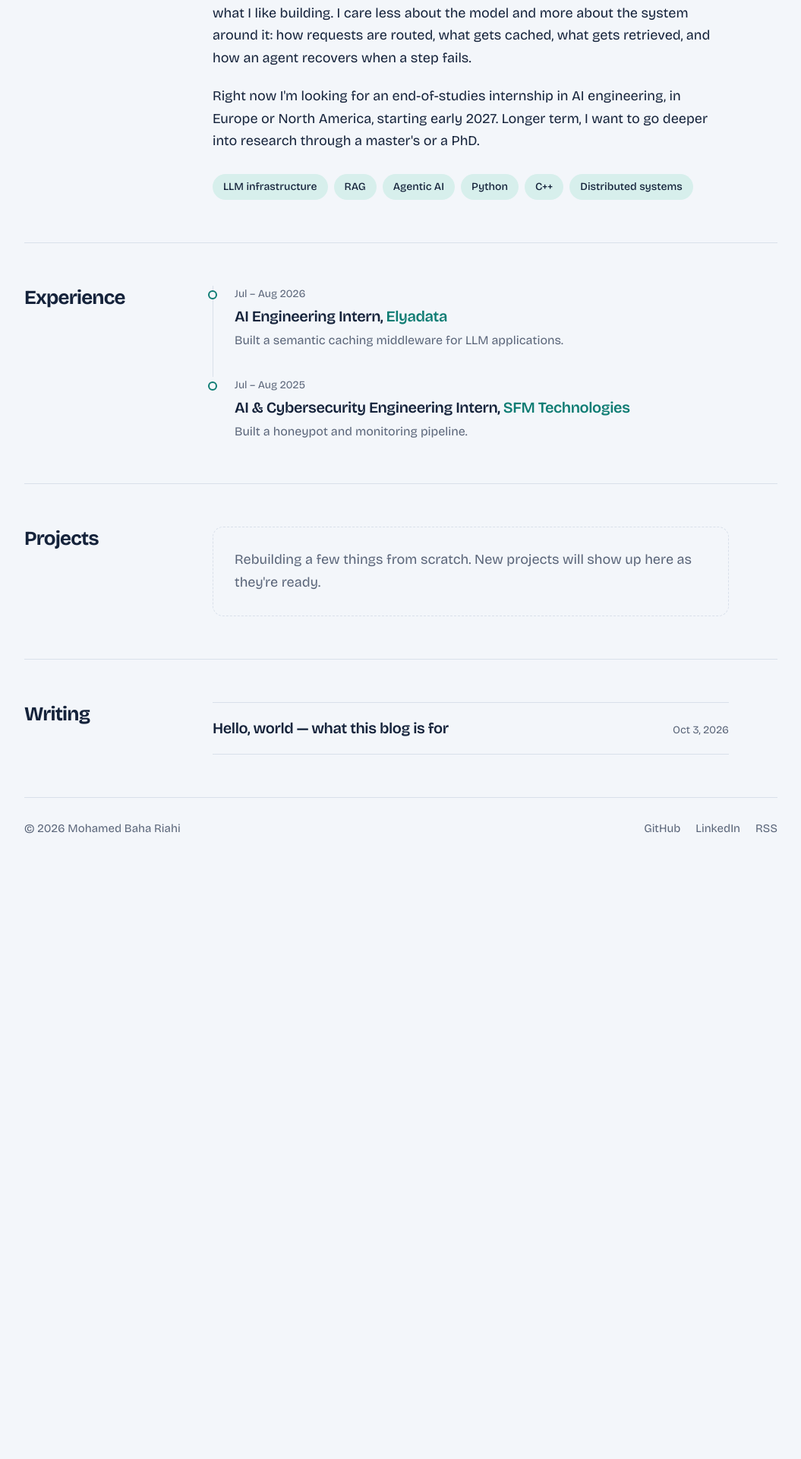
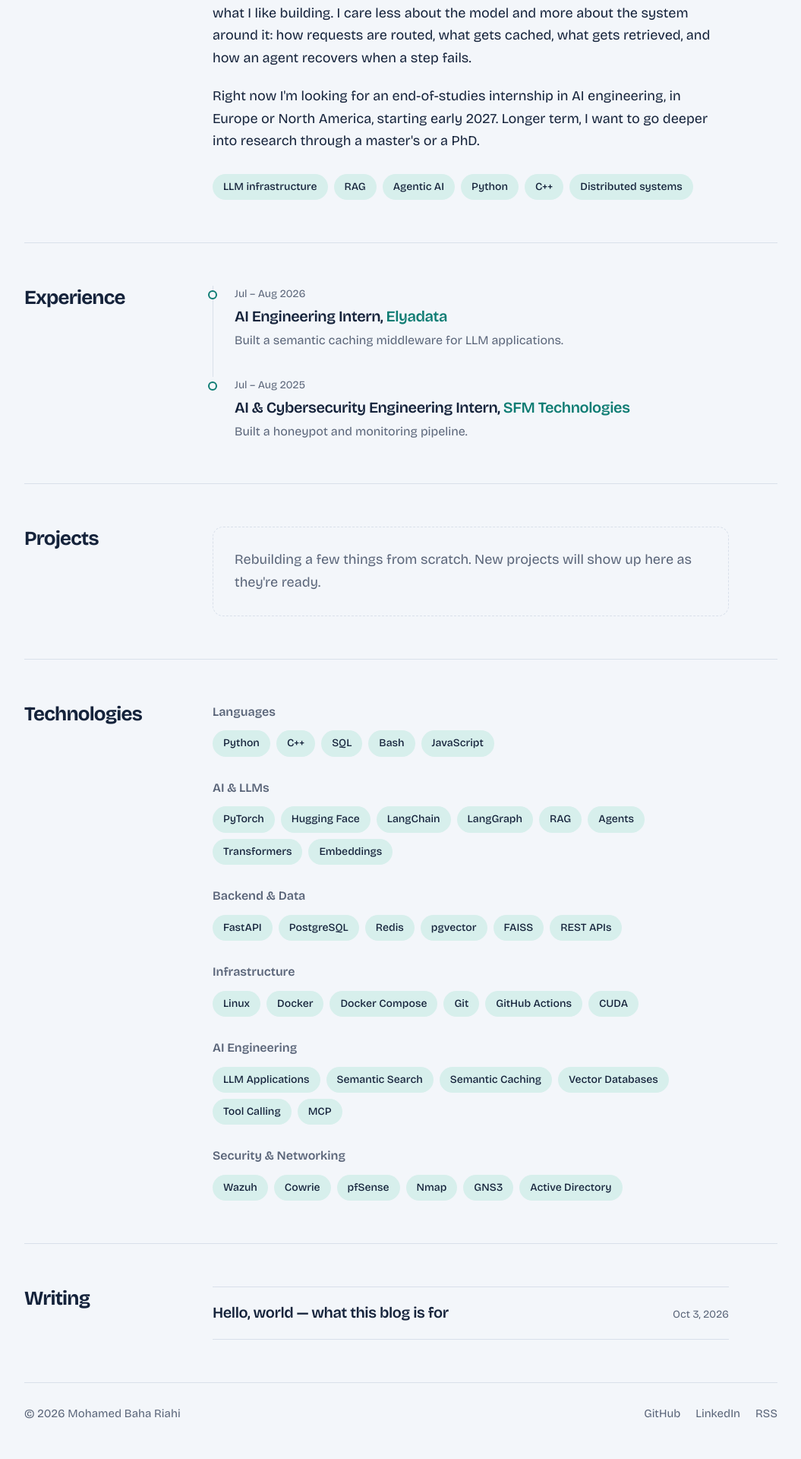
Before and after one commit to B00hxx/B00hxx.github.io, a Jekyll site: the page built from index.html, in a window 1280 px wide. Shown: the part 783-2703 px from the top of the page at 76% size, without its empty margins (112-1167 px from the left). Built offline with Jekyll 4.4.1, drawn with Linux system fonts in a browser that asks for light colours; before the commit the page ends 1933 px from its top, so only the background shows below that.

Commit message:
added technologies

```diff
--- /dev/null
+++ b/_data/technologies.yml
@@ -0,0 +1,17 @@
+- group: "Languages"
+  items: [Python, C++, SQL, Bash, JavaScript]
+
+- group: "AI & LLMs"
+  items: [PyTorch, Hugging Face, LangChain, LangGraph, RAG, Agents, Transformers, Embeddings]
+
+- group: "Backend & Data"
+  items: [FastAPI, PostgreSQL, Redis, pgvector, FAISS, REST APIs]
+
+- group: "Infrastructure"
+  items: [Linux, Docker, Docker Compose, Git, GitHub Actions, CUDA]
+
+- group: "AI Engineering"
+  items: [LLM Applications, Semantic Search, Semantic Caching, Vector Databases, Tool Calling, MCP]
+
+- group: "Security & Networking"
+  items: [Wazuh, Cowrie, pfSense, Nmap, GNS3, Active Directory]
--- a/assets/css/style.css
+++ b/assets/css/style.css
@@ -250,3 +250,12 @@ pre code { background: none; padding: 0; font-size: inherit; }
 @media (max-width: 420px) {
   .nav a[href$="#experience"] { display: none; }
 }
+
+.tech-group + .tech-group { margin-top: 28px; }
+.tech-group h3 {
+  margin: 0 0 12px;
+  font-size: 16px;
+  font-weight: 600;
+  color: var(--muted);
+}
+.tech-group .skills { margin-top: 0; }
--- a/index.html
+++ b/index.html
@@ -82,6 +82,20 @@ layout: default
   </div>
 </section>
 
+<section class="section" id="technologies">
+  <h2 class="section-title">Technologies</h2>
+  <div class="section-body">
+    {% for g in site.data.technologies %}
+    <div class="tech-group">
+      <h3>{{ g.group }}</h3>
+      <ul class="skills">
+        {% for t in g.items %}<li>{{ t }}</li>{% endfor %}
+      </ul>
+    </div>
+    {% endfor %}
+  </div>
+</section>
+
 <section class="section" id="writing">
   <h2 class="section-title">Writing</h2>
   <div class="section-body">
```
